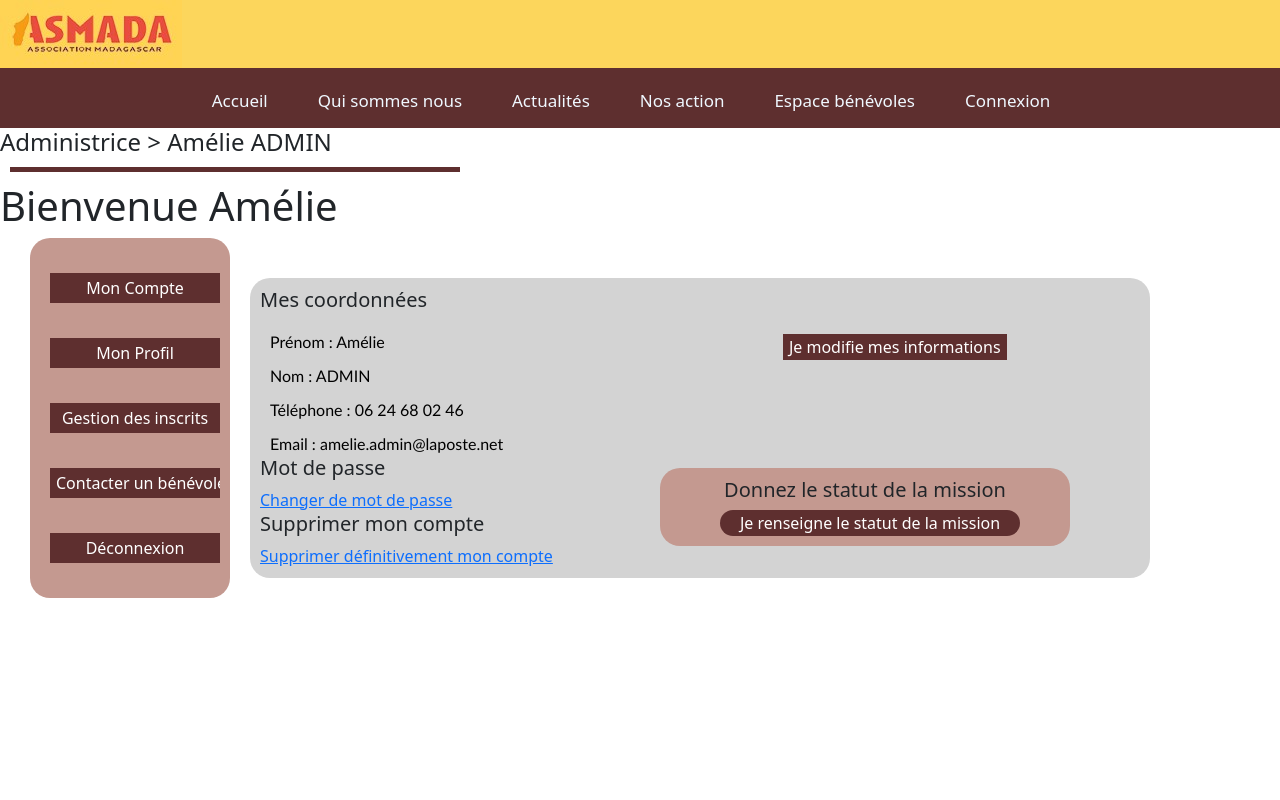
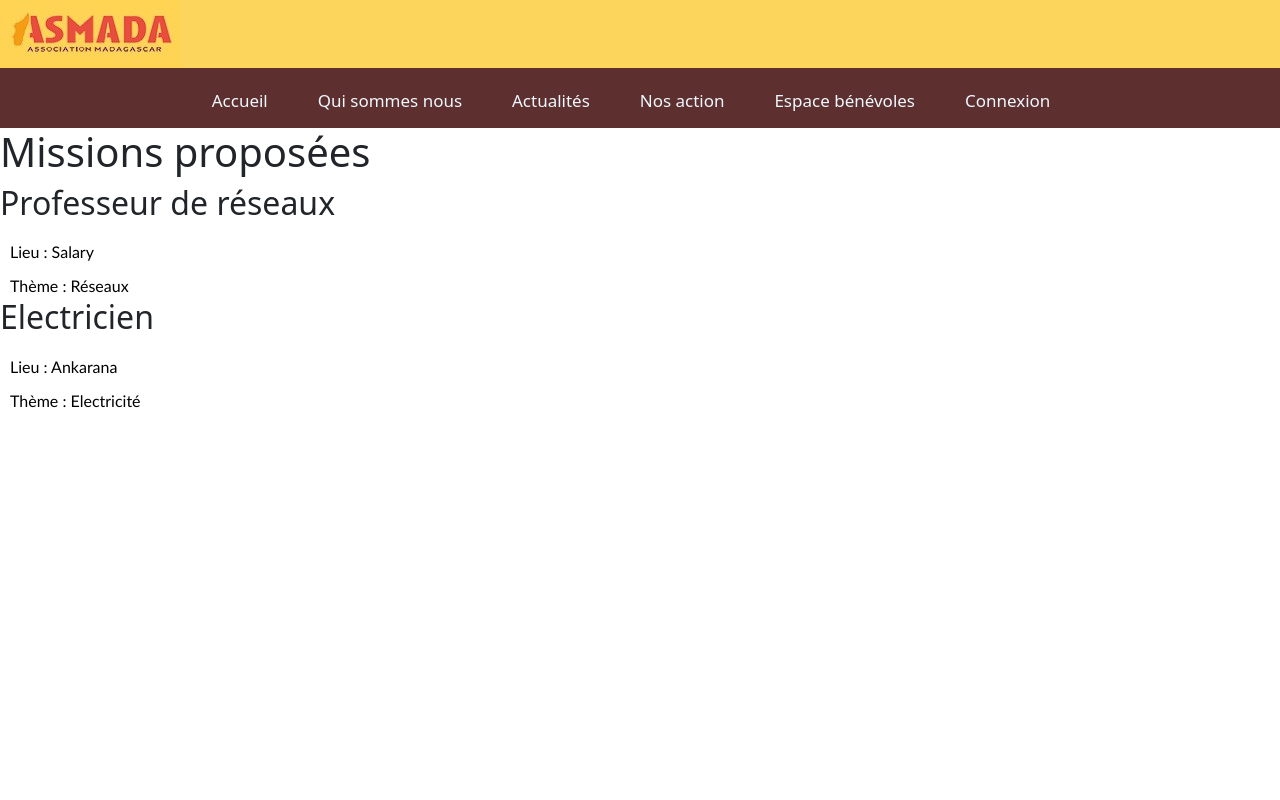
Before and after one commit to Vyvy20/Asmada-react, a React (Create React App) app: page / in a window 1280 px wide. Shown: the top 800 px of the page. Built offline with nearby package versions, Linux system fonts and the light colour scheme.

Commit message:
Ajout commentaires dans ProfilAdmin et ajout page d'affichage mission sans décor

```diff
--- a/src/components/App.js
+++ b/src/components/App.js
@@ -9,6 +9,7 @@ import Inscription from "./Inscription";
 import ProfileB from "./ProfilBenevole";
 import Footer from "./Footer";
 import ProfileA from "./ProfilAdmin";
+import Mission from "./Mission";
 
 
 
@@ -19,7 +20,7 @@ function App(){
       <div>
          <Header />
          <Nav/>
-         <ProfileA />
+         <Mission />
          <Footer />
       </div>
    );
--- /dev/null
+++ b/src/components/Mission.js
@@ -0,0 +1,38 @@
+import React, {Component} from 'react';
+
+
+function Mission() {
+    return (
+
+        <div className='MissionsAsso'>
+
+            <h1 className='TitrePageMiss'>Missions proposées</h1>
+
+            {/* Bloc des missions */}
+            <div className='LstMissions'>
+
+                {/* Bloc première mission */}
+                <div className='Mission1'>
+
+                    <h2 className='TitreMission1'>Professeur de réseaux</h2>
+                    <label className='Lieu'>Lieu : Salary</label><br></br>
+                    <label className='Thème'>Thème : Réseaux</label>
+
+                </div>
+
+                {/* Bloc deuxième mission */}
+                <div className='Mission2'>
+
+                    <h2 className='TitreMission1'>Electricien</h2>
+                    <label className='Lieu'>Lieu : Ankarana</label><br></br>
+                    <label className='Thème'>Thème : Electricité</label>
+
+                </div>
+
+            </div>
+
+        </div>
+    )
+}
+
+export default Mission;
--- a/src/components/ProfilAdmin.js
+++ b/src/components/ProfilAdmin.js
@@ -4,14 +4,18 @@ import "../Css/ProfilAdmin.css"
 function ProfilA() {
   return (
     <div classname='ProfilGlobalAdmin'>
+
+    {/* Bloc des titres */}
       <div className='TitreProfilA'>
         <h4 className='NomAdmin'> Administrice {'>'} Amélie ADMIN</h4>
         <hr className='SepProfilA'></hr>
       </div>
 
+       {/* Contenu du profil contenant le menu, les informations de l'administrateur et un bloc pour donner un statut à la mission */}
       <div className='ContenuProfilA'>
         <h1 className='MsgBienvenueA'>Bienvenue Amélie</h1>
 
+        {/* Bloc du menu */}
         <div className='MenuA'>
           <input type='submit' className='btnCompteA' value='Mon Compte'/> <br className='EspaceCA'></br>
           <input type='submit' className='btnProfilA' value='Mon Profil'/> <br className='EspacePA'></br>
@@ -20,6 +24,7 @@ function ProfilA() {
           <input type='submit' className='btnDecoA' value='Déconnexion'/> <br className='EspaceDA'></br>
         </div>
 
+        {/* Bloc des informations de l'administrateur */}
         <div className='InfoAdmin'>
           <h5 className='TitreCoordA'>Mes coordonnées</h5>
           <label className='PrenomA'>Prénom : Amélie </label><br></br>
@@ -32,6 +37,7 @@ function ProfilA() {
           <a className='SuppMdpA' href='*'>Supprimer définitivement mon compte</a>
           <input type='submit' className='BtnModifInfosA' value='Je modifie mes informations'/><br></br>
 
+          {/* Bloc du statut des missions */}
           <div className='StatutMissions'>
             <h5 className='TitreStatutMission'>Donnez le statut de la mission</h5>
             <input type='submit' className='BtnStatutMiss' value='Je renseigne le statut de la mission'/>
```
